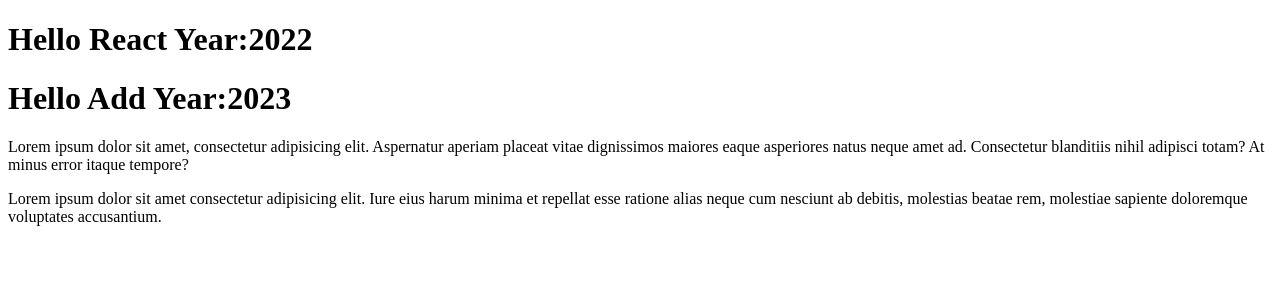
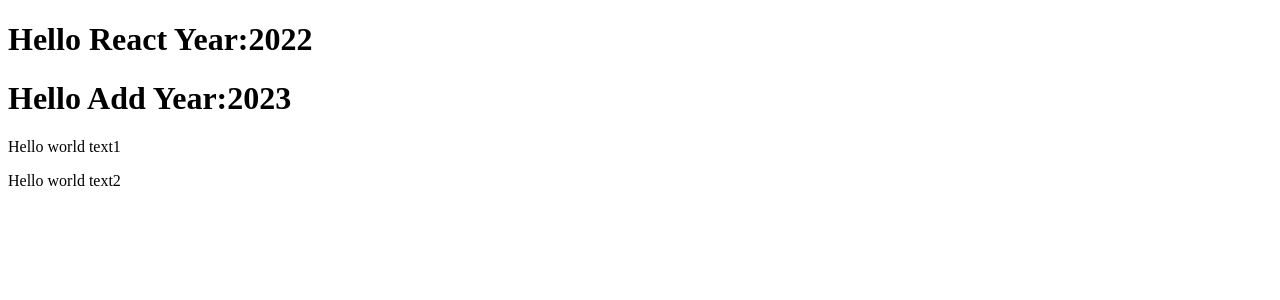
Before and after one commit to Voxaxaxa/React-online-29-11, a React (Create React App) app: page / in a window 1280 px wide. Shown: the top 300 px of the page. Built offline with nearby package versions, Linux system fonts and the light colour scheme.

Commit message:
file Content

```diff
--- /dev/null
+++ b/src/Content.tsx
@@ -0,0 +1,15 @@
+interface ContentProps {
+    text1: string
+    text2: string
+}
+
+const Content = (props: ContentProps) => {
+    return (
+        <>
+            <p>{props.text1}</p>
+            <p>{props.text2}</p>
+        </>
+    )
+}
+
+export default Content
--- a/src/index.tsx
+++ b/src/index.tsx
@@ -1,32 +1,14 @@
 import React from 'react'
 import ReactDOM from 'react-dom/client'
 import Title from './Title'
-
-const Content = () => {
-    return (
-        <React.Fragment>
-            <p>
-                Lorem ipsum dolor sit amet, consectetur adipisicing elit.
-                Aspernatur aperiam placeat vitae dignissimos maiores eaque
-                asperiores natus neque amet ad. Consectetur blanditiis nihil
-                adipisci totam? At minus error itaque tempore?
-            </p>
-            <p>
-                Lorem ipsum dolor sit amet consectetur adipisicing elit. Iure
-                eius harum minima et repellat esse ratione alias neque cum
-                nesciunt ab debitis, molestias beatae rem, molestiae sapiente
-                doloremque voluptates accusantium.
-            </p>
-        </React.Fragment>
-    )
-}
+import Content from './Content'
 
 const App = () => {
     return (
         <>
             <Title title="React" nums={2022} />
             <Title title="Add" nums={2023} />
-            <Content />
+            <Content text1="Hello world text1" text2="Hello world text2" />
         </>
     )
 }
```
